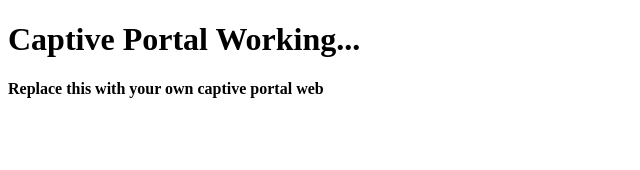
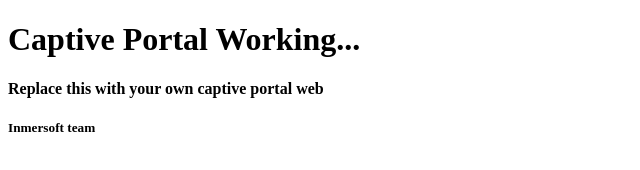
Before and after one commit to orlandev/CaptivePortal, a plain HTML site: page index.html in a window 1280 px wide. Shown: the full height of the page, 0-640 px from the left. Drawn offline with Linux system fonts and the light colour scheme.

Commit message:
Add new features

```diff
--- a/index.html
+++ b/index.html
@@ -9,6 +9,7 @@
 <body>
     <h1>Captive Portal Working...</h1>
     <h4>Replace this with your own captive portal web<h4>
+    <h5>Inmersoft team<h5>
 </body>
 
 </html>
```
Also changed, not shown: 4 other files.
